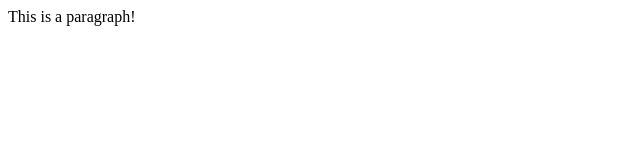
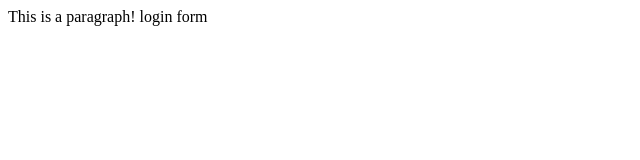
Before and after one commit to nguyen-gia-hien-tu/GitPractice, a plain HTML site: page index.html in a window 1280 px wide. Shown: the full height of the page, 0-640 px from the left. Drawn offline with Linux system fonts and the light colour scheme.

Commit message:
login form

```diff
--- /dev/null
+++ b/directory2/app2.js
@@ -0,0 +1 @@
+console/log ("Hi");
--- a/index.html
+++ b/index.html
@@ -4,6 +4,7 @@
     </head>
 
     <body>
-        <p>This is a paragraph!</p>
+        This is a paragraph!
+        login form
     </body>
 </html>
```
Also changed, not shown: login.html (added, +1 -0 lines), log.txt (added).
